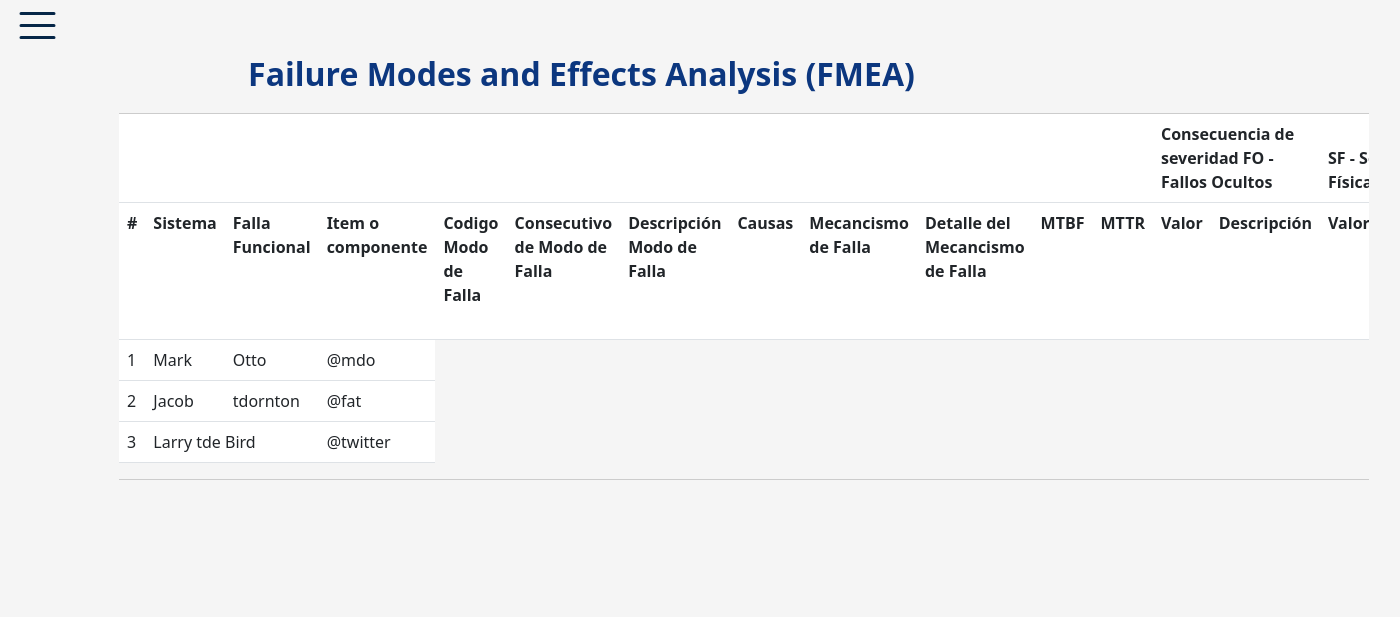
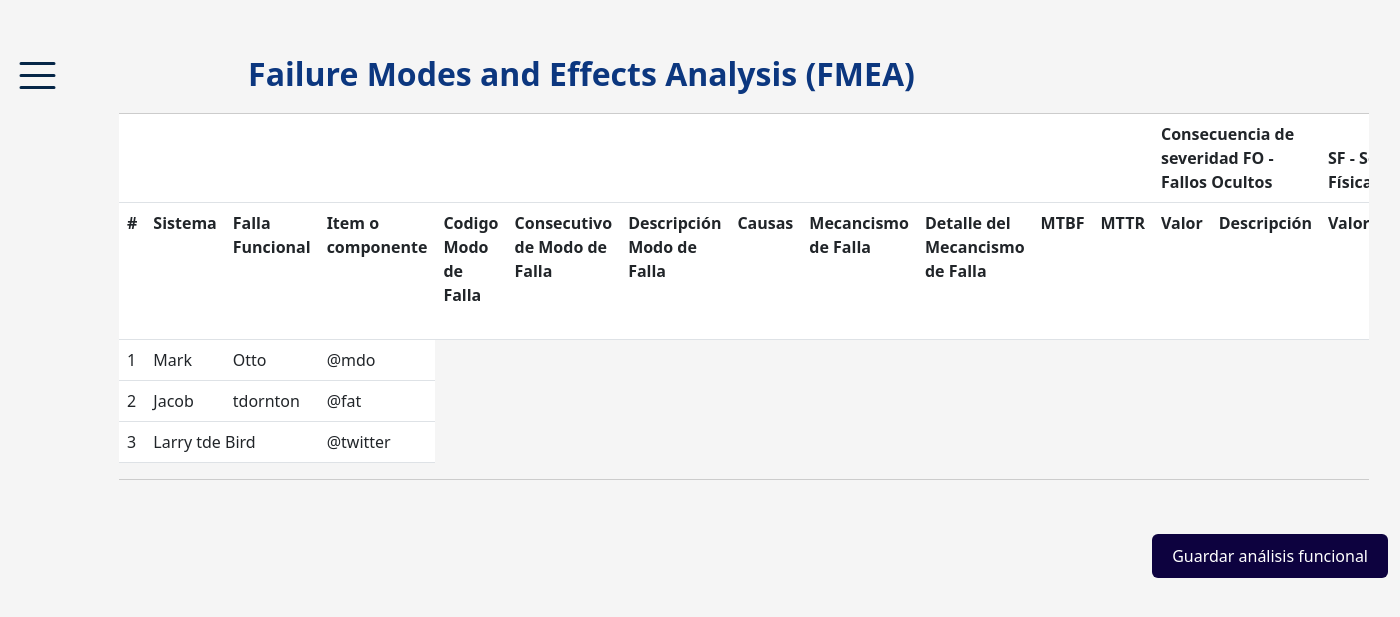
Before and after one commit to Pekia23/LSA, a Flask app: page /LSA/equipo/mostrar-FMEA in a window 1400 px wide. Shown: the part 96-713 px from the top of the page. Run offline with Flask 3, Linux system fonts and the light colour scheme; some libraries are stand-ins or nearby versions.

Commit message:
botones y titulos de mostrar

```diff
--- a/src/static/css/FMEA.css
+++ b/src/static/css/FMEA.css
@@ -40,6 +40,7 @@ body {
 .col-auto{
     align-items: center;
     max-height:auto ;
+    padding-top: 50px;
     /*box-shadow: 10px 10px 5px rgba(137, 143, 233, 0.3)*/
 }
 
@@ -81,3 +82,7 @@ body {
 .btn-primary:hover {
     background-color: rgb(33, 33, 99);
 }
+
+#navbarContent{
+    padding-top: 40px;
+}
--- a/src/templates/mostrar_FMEA.html
+++ b/src/templates/mostrar_FMEA.html
@@ -112,6 +112,9 @@
               </table>
         </div>
     </div>
+    <div class="text-end mt-4">
+      <button type="submit" class="btn btn-primary" id="btn-agregar-analisis-funcional">Guardar análisis funcional</button>
+    </div>
   </div>
 </div>
 {% endblock %}
--- a/src/templates/mostrar_MTA.html
+++ b/src/templates/mostrar_MTA.html
@@ -88,5 +88,8 @@
         </div>
     </div>
   </div>
+  <div class="text-end mt-4">
+    <button type="submit" class="btn btn-primary" id="btn-agregar-analisis-funcional">Guardar análisis funcional</button>
+  </div>
 </div>
 {% endblock %}
--- a/src/templates/mostrar_RCM.html
+++ b/src/templates/mostrar_RCM.html
@@ -88,6 +88,9 @@
               </table>
         </div>
     </div>
+    <div class="text-end mt-4">
+      <button type="submit" class="btn btn-primary" id="btn-agregar-analisis-funcional">Guardar análisis funcional</button>
+    </div>
   </div>
 </div>
 {% endblock %}
--- a/src/templates/mostrar_analisis-funcional.html
+++ b/src/templates/mostrar_analisis-funcional.html
@@ -92,6 +92,9 @@
             </tbody>
           </table>
     </div>
+    <div class="text-end mt-4">
+      <button type="submit" class="btn btn-primary" id="btn-agregar-analisis-funcional">Guardar análisis funcional</button>
+    </div>
   </div>
 </div>
 {% endblock %}
--- a/src/templates/mostrar_herramientas-especiales.html
+++ b/src/templates/mostrar_herramientas-especiales.html
@@ -70,6 +70,9 @@
               </table>
               <br>
     </div>
+    <div class="text-end mt-4">
+      <button type="submit" class="btn btn-primary" id="btn-agregar-analisis-funcional">Guardar análisis funcional</button>
+    </div>
   </div>
 </div>
 {% endblock %}
```
